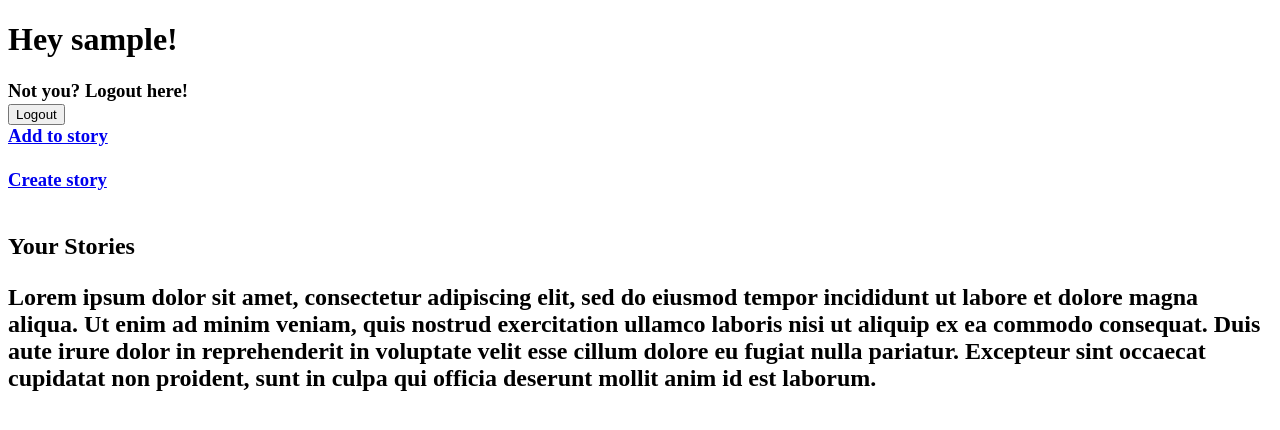
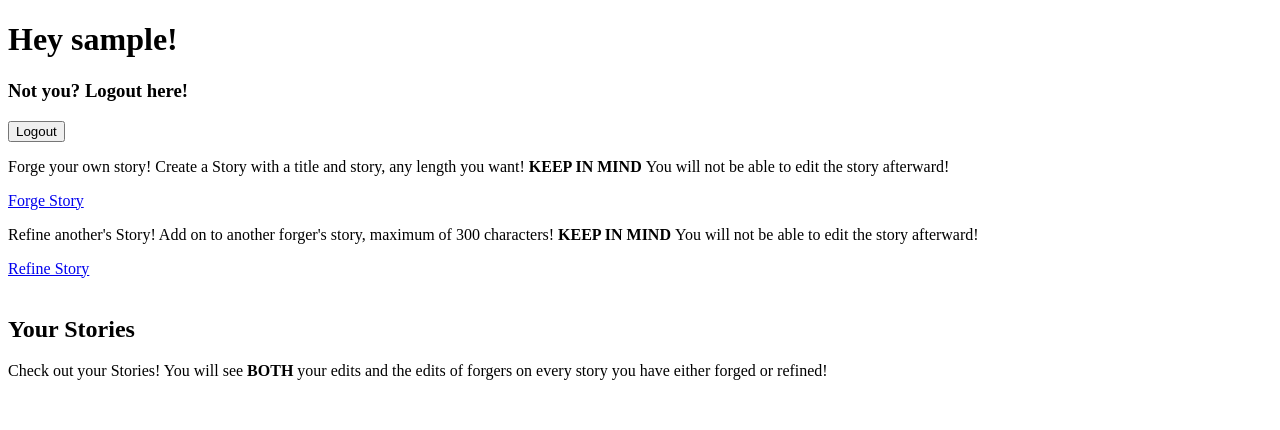
Before and after one commit to rachelxiao907/redacted, a Flask app: page /home in a window 1280 px wide. Shown: the top 430 px of the page. Run offline with Flask 2, Linux system fonts and the light colour scheme; the visitor is signed in with stand-in values (Sample User, id 1).

Commit message:
added more to home.html, made it seem a bit cleaner

```diff
--- a/app/templates/home.html
+++ b/app/templates/home.html
@@ -9,18 +9,23 @@
     <h1>
         Hey {{name}}!
     </h1>
-    <h3>Not you? Logout here!
+    <h3>Not you? Logout here!</h3>
     <form action="/"> <!-- go back to login page -->
       <input type="submit" value="Logout" name="sub2">
     </form>
-    <a href = "http://127.0.0.1:5000/add"> Add to story </a> <br/><br/>
-    <a href= "http://127.0.0.1:5000/create"> Create story</a><br><br/>
+    <div id = "forge">
+    <p> Forge your own story! Create a Story with a title and story, any length you want!  <b> KEEP IN MIND </b> You will not be able to edit the story afterward! </p>
+    <a href= "http://127.0.0.1:5000/create"> Forge Story</a><br>
+    </div>
+    <div id = "refine">
+    <p> Refine another's Story! Add on to another forger's story, maximum of 300 characters! <b> KEEP IN MIND </b> You will not be able to edit the story afterward! </p>
+    <a href = "http://127.0.0.1:5000/add"> Refine Story </a> <br/><br/>
     </h3>
-    <div>
-    <h2> Your Stories <h2>
-        <p>Lorem ipsum dolor sit amet, consectetur adipiscing elit, sed do eiusmod tempor incididunt ut labore et dolore magna aliqua. Ut enim ad minim veniam, quis nostrud exercitation ullamco laboris nisi ut aliquip ex ea commodo consequat. Duis aute irure dolor in reprehenderit in voluptate velit esse cillum dolore eu fugiat nulla pariatur. Excepteur sint occaecat cupidatat non proident, sunt in culpa qui officia deserunt mollit anim id est laborum.<P>
-        </p>
-    <div>
+    </div>
+    <div id = "own_stories">
+    <h2> Your Stories </h2>
+        <p> Check out your Stories!  You will see <b> BOTH </b> your edits and the edits of forgers on every story you have either forged or refined!</p>
+    </div>
 
 
 
```
